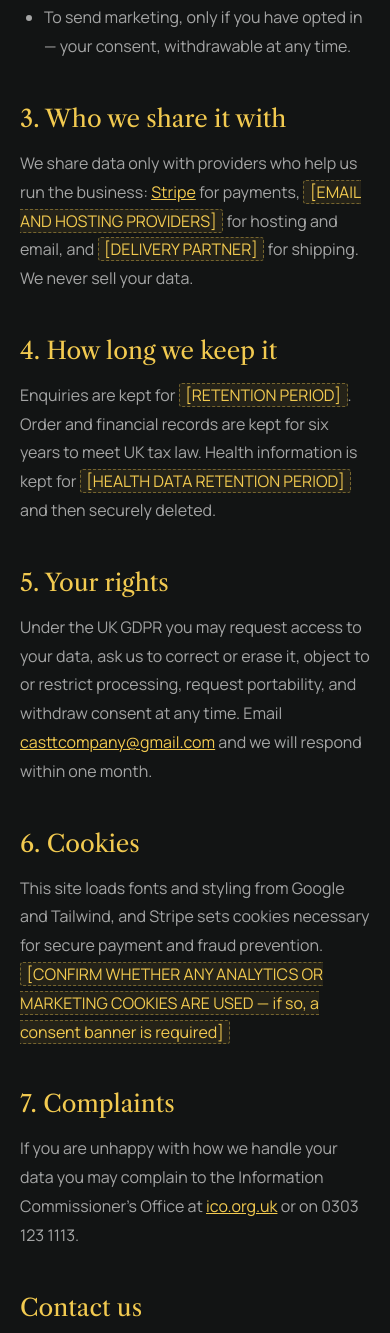
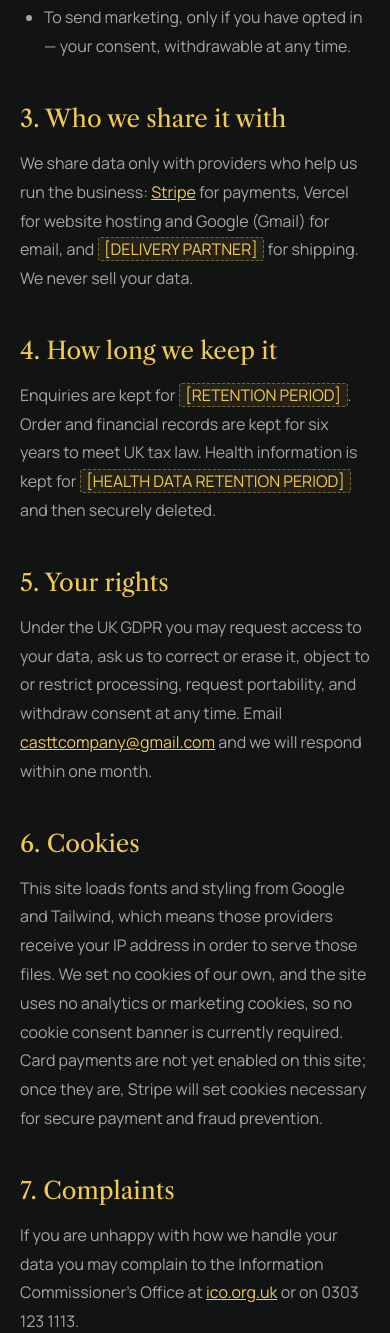
Before and after one commit to nocturnal005/jeff_ankrah, a plain HTML site: page privacy-policy.html in a window 390 px wide. Shown: the part 1230-2563 px from the top of the page. Drawn offline with nearby package versions, Linux system fonts and the light colour scheme.

Commit message:
feat: fill in the legal placeholders that could be settled
Nine of the twenty highlighted [PLACEHOLDER] markers were visible on the
live legal pages, styled in gold with a dashed border. Filled in:

Verified from the codebase and deployment:
  - currency is pounds sterling, from the UK phone number, the Greater
    London service area and the stripe.com/gb consumer terms link
  - hosting is Vercel and email is Google, both confirmed directly
  - no analytics or marketing cookies exist anywhere in the source

Supplied by Frank:
  - UK-only delivery, dispatched within 3-5 working days
  - 24 hours notice to cancel a consultation, in both documents
  - the customer pays return postage on change-of-mind returns

Applied from statute:
  - 30 days to report a faulty item, the short-term right to reject
    under the Consumer Rights Act 2015 the clause already cites

The cookie section also claimed Stripe sets cookies. Stripe is not
loaded anywhere on this site, so that was untrue as written; it now
describes what actually happens and defers the Stripe wording until
payments exist.

Eleven placeholders remain: the ten Frank is supplying later, plus the
courier name for the privacy policy.

Co-Authored-By: Claude Opus 5 <noreply@anthropic.com>

```diff
--- a/privacy-policy.html
+++ b/privacy-policy.html
@@ -81,7 +81,7 @@ contract with you.</li>
 <h2>3. Who we share it with</h2>
 <p>We share data only with providers who help us run the business:
 <a href="https://stripe.com/privacy" target="_blank" rel="noopener noreferrer">Stripe</a>
-for payments, <span class="todo">[EMAIL AND HOSTING PROVIDERS]</span> for hosting and email,
+for payments, Vercel for website hosting and Google (Gmail) for email,
 and <span class="todo">[DELIVERY PARTNER]</span> for shipping. We never sell your data.</p>
 
 <h2>4. How long we keep it</h2>
@@ -96,10 +96,11 @@ Email <a href="mailto:casttcompany@gmail.com">casttcompany@gmail.com</a> and we
 respond within one month.</p>
 
 <h2>6. Cookies</h2>
-<p>This site loads fonts and styling from Google and Tailwind, and Stripe sets cookies
-necessary for secure payment and fraud prevention.
-<span class="todo">[CONFIRM WHETHER ANY ANALYTICS OR MARKETING COOKIES ARE USED &mdash; if
-so, a consent banner is required]</span></p>
+<p>This site loads fonts and styling from Google and Tailwind, which means those providers
+receive your IP address in order to serve those files. We set no cookies of our own, and
+the site uses no analytics or marketing cookies, so no cookie consent banner is currently
+required. Card payments are not yet enabled on this site; once they are, Stripe will set
+cookies necessary for secure payment and fraud prevention.</p>
 
 <h2>7. Complaints</h2>
 <p>If you are unhappy with how we handle your data you may complain to the Information
```
Also changed, not shown: refund-policy.html (+3 -3 lines), terms.html (+4 -4 lines).
